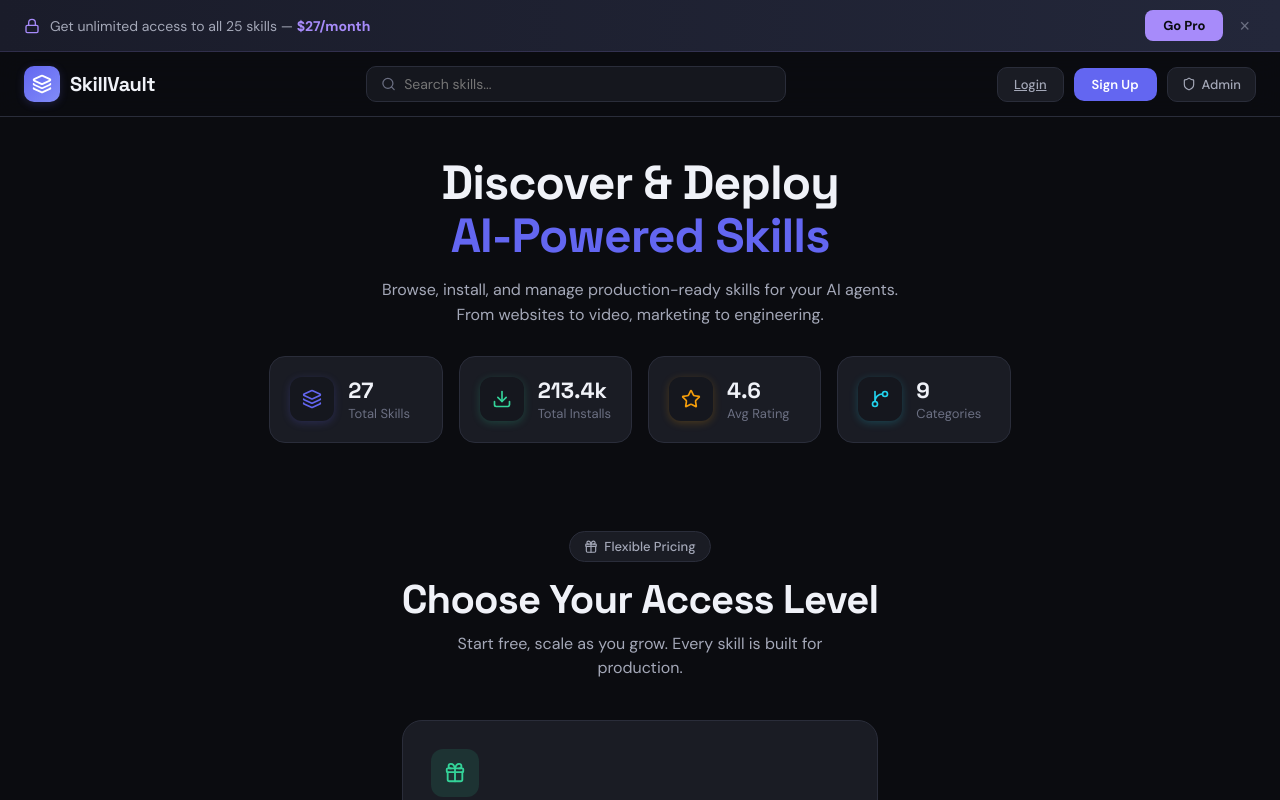
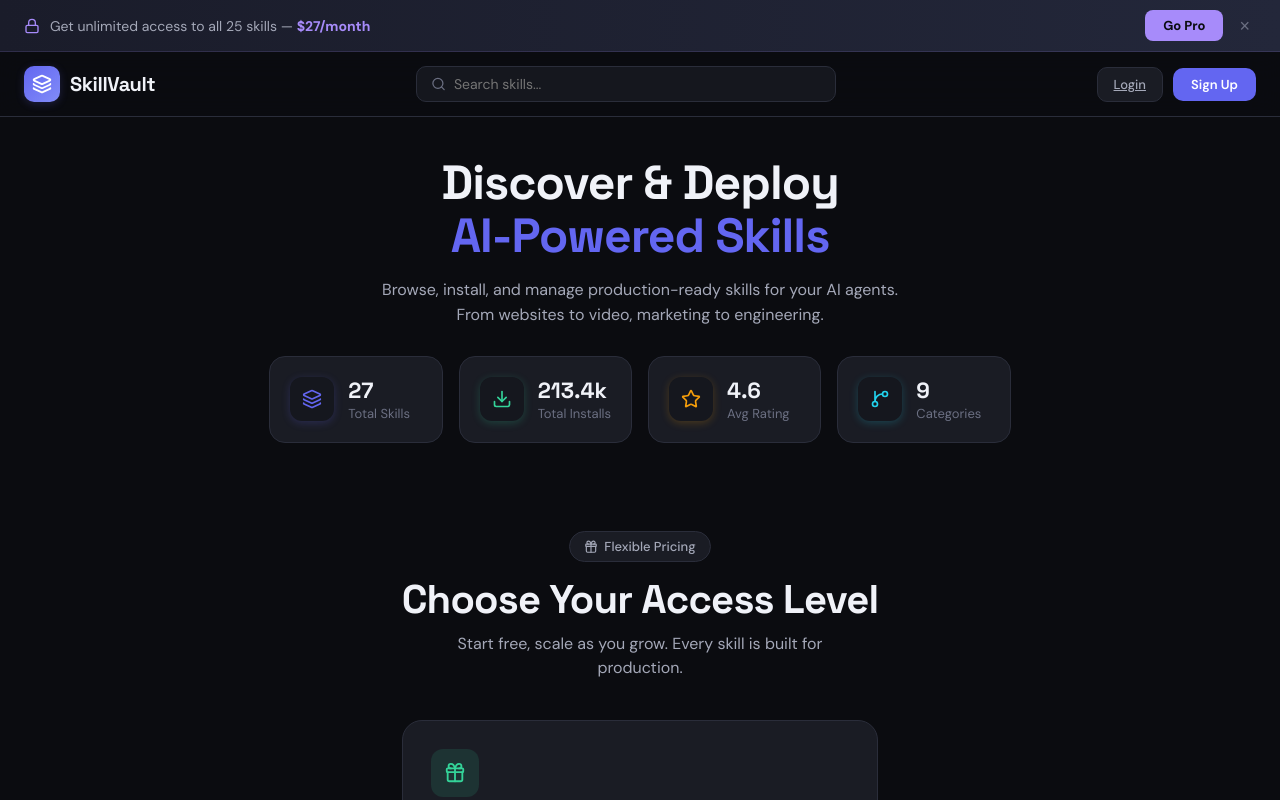
Before and after one commit to Gandley/skillvault-project, a React (Vite) app: page / in a window 1280 px wide. Shown: the top 800 px of the page. Built offline with nearby package versions, Linux system fonts and the light colour scheme.

Commit message:
feat: remove admin panel and related routes

```diff
--- a/src/App.jsx
+++ b/src/App.jsx
@@ -1,18 +1,11 @@
-import { AppProvider, useApp } from './context/AppContext';
+import { AppProvider } from './context/AppContext';
 import RepoView from './views/RepoView';
-import AdminView from './views/AdminView';
 import './index.css';
-
-function Router() {
-  const { view } = useApp();
-  if (view === 'admin') return <AdminView />;
-  return <RepoView />;
-}
 
 export default function App() {
   return (
     <AppProvider>
-      <Router />
+      <RepoView />
     </AppProvider>
   );
 }
--- a/src/views/RepoView.jsx
+++ b/src/views/RepoView.jsx
@@ -6,7 +6,7 @@ import AuthNav from '../components/AuthNav';
 import { useClerkAuth } from '../lib/auth';
 import { subscribeVaultPro } from '../lib/stripe';
 import * as Icons from 'lucide-react';
-import { ArrowUpDown, Shield, Lock } from 'lucide-react';
+import { ArrowUpDown, Lock } from 'lucide-react';
 
 function formatNumber(n) {
   if (n >= 1000) return (n / 1000).toFixed(1) + 'k';
@@ -14,7 +14,7 @@ function formatNumber(n) {
 }
 
 export default function RepoView() {
-  const { data, settings, goAdmin } = useApp();
+  const { data, settings } = useApp();
   const { isSignedIn, user } = useClerkAuth();
   const [search, setSearch] = useState('');
   const [activeCategory, setActiveCategory] = useState('all');
@@ -136,10 +136,6 @@ export default function RepoView() {
 
           <div style={actionsWrap}>
             <AuthNav />
-            <button onClick={goAdmin} style={adminBtn}>
-              <Shield size={14} />
-              <span style={{ marginLeft: 6 }}>Admin</span>
-            </button>
           </div>
         </div>
       </nav>
```
